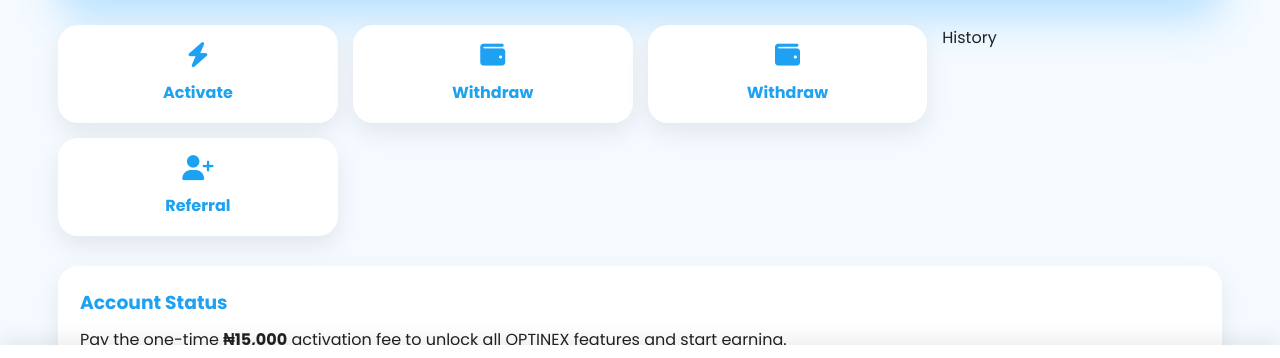
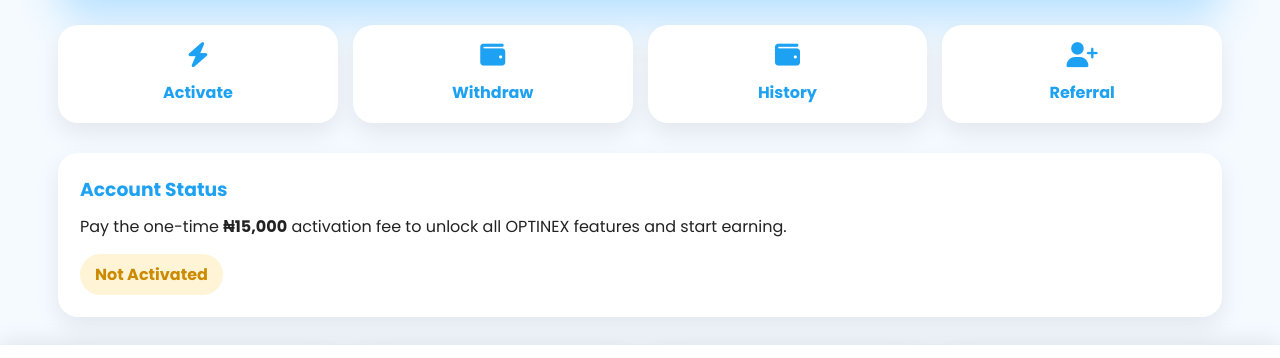
Before and after one commit to jemegbeayiri42-stack/OPTINe, a plain HTML site: page dashboard.html in a window 1280 px wide. Shown: the part 375-733 px from the top of the page. Drawn offline with Linux system fonts and the light colour scheme.

Commit message:
Update dashboard.html

```diff
--- a/dashboard.html
+++ b/dashboard.html
@@ -597,10 +597,10 @@
 
 Withdraw
 
-<a href="activation.html" class="action">
-    <i class="fas fa-wallet"></i>
-    Withdraw
 </a>
+<a href="activation.html"
+class="action">
+<i class="fas fa-wallet"></i>
 
 History
 
```
